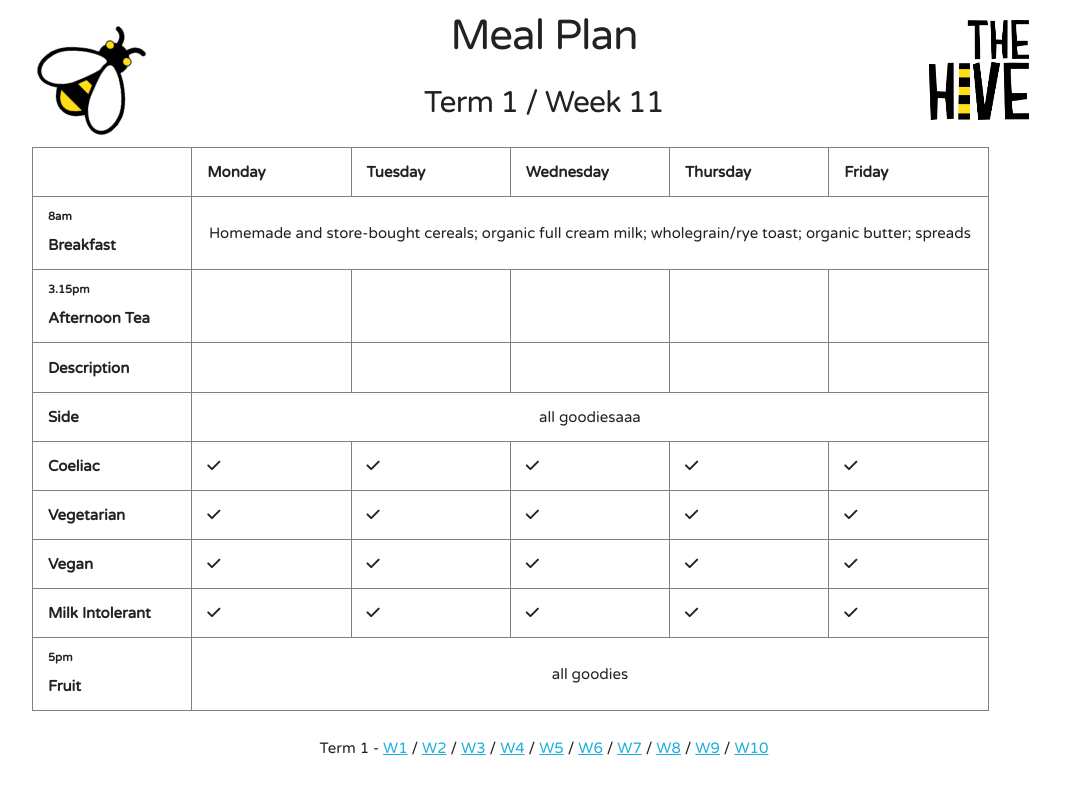
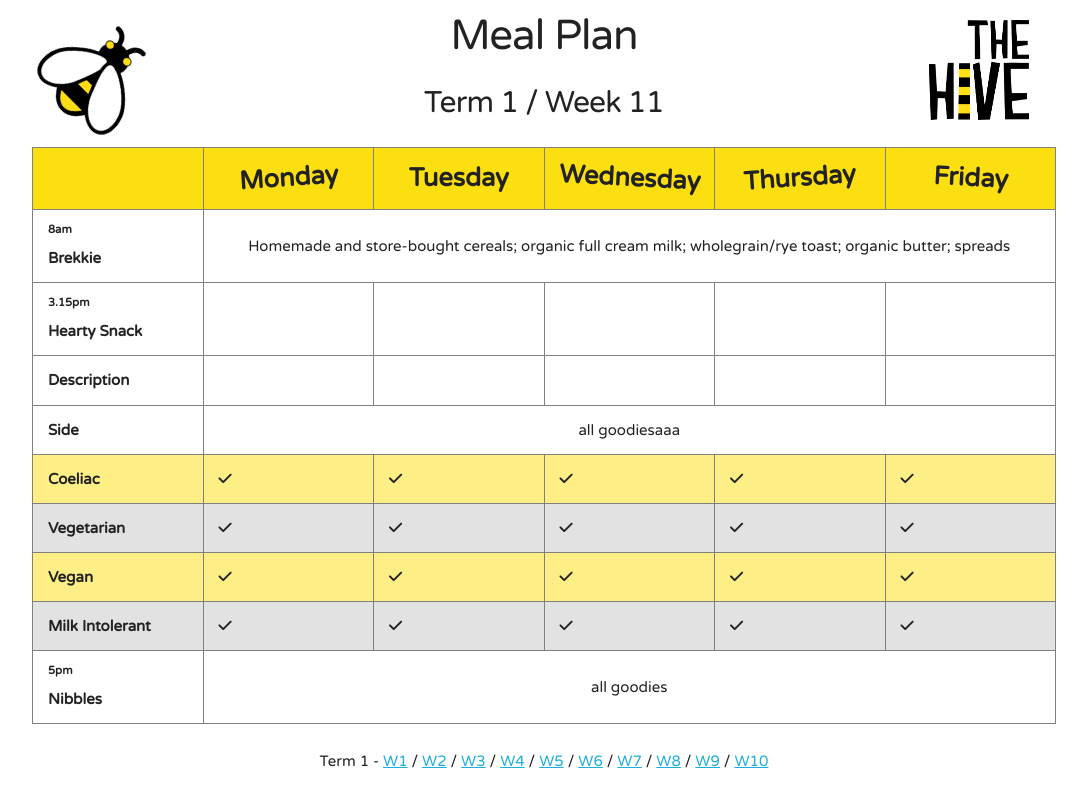
Before and after one commit to nanux/foodosh, a Django app: page / in a window 1280 px wide. Shown: the whole page, without its empty margins (96-1183 px from the left). Run offline with Django 3.2, Linux system fonts and the light colour scheme; data comes from the database, SQL or seed files in the repository; some libraries are stand-ins or nearby versions.

```diff
--- a/food/static/css/foodosh.css
+++ b/food/static/css/foodosh.css
@@ -4,8 +4,42 @@
     transform: rotate(45deg);
 }
 
+.bee-grey {
+    background-color: #e2e2e2;
+}
+
+.bee-yellow {
+    /*background-color: #ffeca7;*/
+    background-color: rgba(252, 223, 17, 0.51);
+}
+
+.day-header {
+    height: 50px;
+}
+
 .center {
     text-align: center;
+}
+
+.rotate-right {
+    -ms-transform: rotate(3deg); /* IE 9 */
+    -webkit-transform: rotate(3deg); /* Chrome, Safari, Opera */
+    transform: rotate(3deg);
+}
+
+.rotate-left {
+    -ms-transform: rotate(-4deg); /* IE 9 */
+    -webkit-transform: rotate(-4deg); /* Chrome, Safari, Opera */
+    transform: rotate(-4deg);
+
+}
+
+thead th {
+    background-color: #FCDF11;
+    text-align: center;
+    padding: 10px;
+    font-size: 1.7em;
+    font-weight: bold;
 }
 
 @media print {
--- a/food/templates/food/index.html
+++ b/food/templates/food/index.html
@@ -22,22 +22,22 @@
                 <thead>
                 <tr>
                     <th width="16.6%"></th>
-                    <th width="16.6%">Monday</th>
-                    <th width="16.6%">Tuesday</th>
-                    <th width="16.6%">Wednesday</th>
-                    <th width="16.6%">Thursday</th>
-                    <th width="16.6%">Friday</th>
+                    <th width="16.6%"><div class="rotate-left">Monday</div></th>
+                    <th width="16.6%"><div>Tuesday</div></th>
+                    <th width="16.6%"><div class="rotate-right">Wednesday</div></th>
+                    <th width="16.6%"><div class="rotate-left">Thursday</div></th>
+                    <th width="16.6%"><div class="rotate-right">Friday</div></th>
                 </tr>
                 </thead>
                 <tbody>
                 <tr>
-                    <td><strong><sup>8am</sup><br>Breakfast</strong></td>
+                    <td><strong><sup>8am</sup><br>Brekkie</strong></td>
                     <td colspan="5" class="center">
                         {{ breakfast.description | linebreaksbr }}
                     </td>
                 </tr>
                 <tr>
-                    <td><strong><sup>3.15pm</sup><br>Afternoon Tea</strong></td>
+                    <td><strong><sup>3.15pm</sup><br>Hearty Snack</strong></td>
                     {% for meal in meals %}
                         <td><em>{{ meal.name }}</em></td>
                     {% endfor %}
@@ -56,32 +56,32 @@
                         {{ veggies.description | linebreaksbr }}
                     </td>
                 </tr>
-                <tr>
+                <tr class="bee-yellow">
                     <td><strong>Coeliac</strong></td>
                     {% for meal in meals %}
                         <td>{{ meal.coeliac|default:'<i class="fa fa-check" aria-hidden="true"></i>' }}</td>
                     {% endfor %}
                 </tr>
-                <tr>
+                <tr class="bee-grey">
                     <td><strong>Vegetarian</strong></td>
                     {% for meal in meals %}
                         <td>{{ meal.vegetarian|default:'<i class="fa fa-check" aria-hidden="true"></i>' }}</td>
                     {% endfor %}
                 </tr>
-                <tr>
+                <tr class="bee-yellow">
                     <td><strong>Vegan</strong></td>
                     {% for meal in meals %}
                         <td>{{ meal.vegan|default:'<i class="fa fa-check" aria-hidden="true"></i>' }}</td>
                     {% endfor %}
                 </tr>
-                <tr>
+                <tr class="bee-grey">
                     <td><strong>Milk Intolerant</strong></td>
                     {% for meal in meals %}
                         <td>{{ meal.milk_intolerant|default:'<i class="fa fa-check" aria-hidden="true"></i>' }}</td>
                     {% endfor %}
                 </tr>
                 <tr>
-                    <td><strong><sup>5pm</sup><br>Fruit</strong></td>
+                    <td><strong><sup>5pm</sup><br>Nibbles</strong></td>
                     <td colspan="5" class="center">{{ fruit.description | linebreaksbr }}</td>
                 </tr>
                 </tbody>
```
